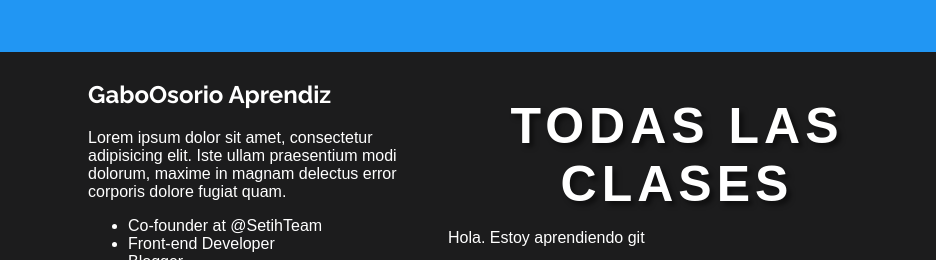
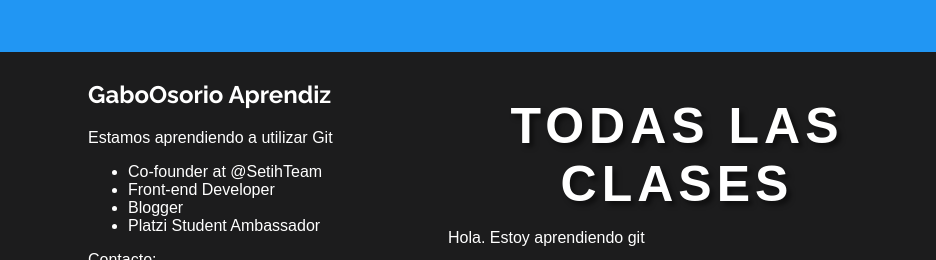
Before and after one commit to GaboOsorio/Prueba, a plain HTML site: page index.html in a window 1280 px wide. Shown: the part 4080-4340 px from the top of the page, 344-1280 px from the left. Drawn offline with nearby package versions, Linux system fonts and the light colour scheme; a web font is replaced by a local one.

Commit message:
Cuarto cambio

```diff
--- a/index.html
+++ b/index.html
@@ -174,7 +174,7 @@
         </div>
         <div class="cajas margin-left">
             <h2>GaboOsorio Aprendiz</h2>
-            <p>Lorem ipsum dolor sit amet, consectetur adipisicing elit. Iste ullam praesentium modi dolorum, maxime in magnam delectus error corporis dolore fugiat quam.</p>
+            <p>Estamos aprendiendo a utilizar Git</p>
             <ul>
                 <li>Co-founder at @SetihTeam</li>
                 <li>Front-end Developer</li>
```
